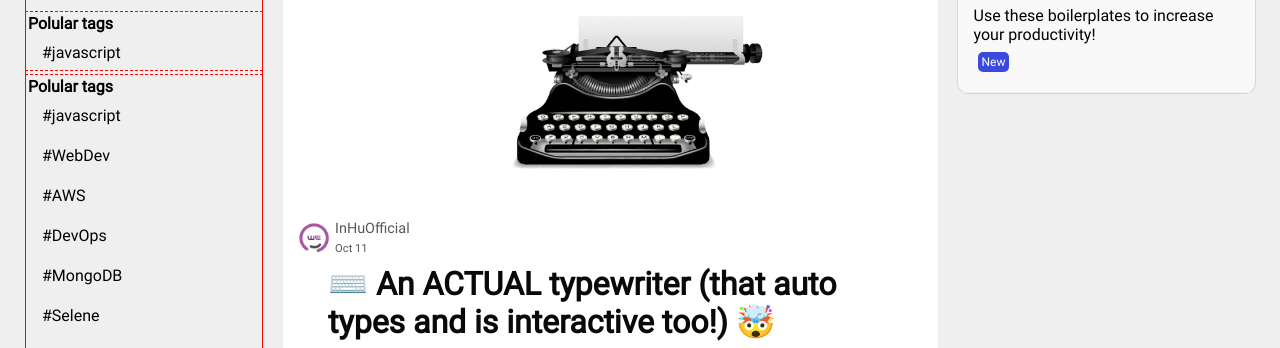
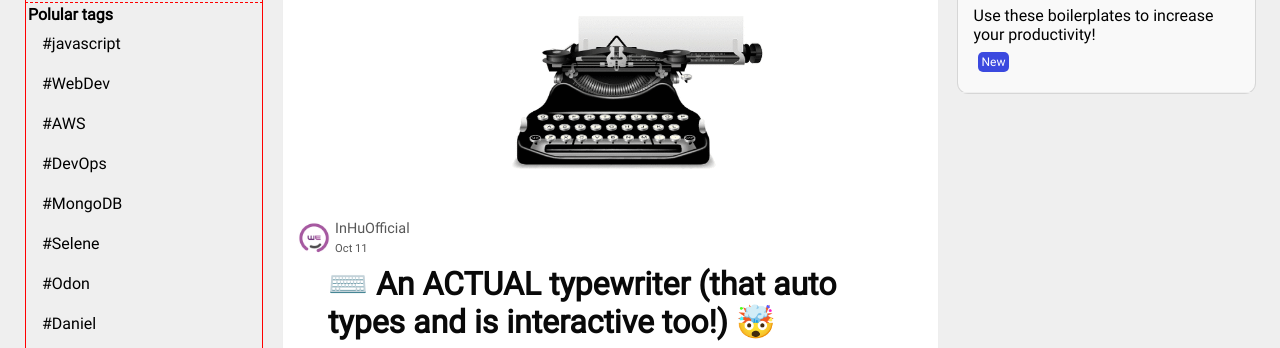
Before and after one commit to DanielAlvarado2010/Reto1-Equipo2, a plain HTML site: page index.html in a window 1280 px wide. Shown: the part 1159-1507 px from the top of the page. Drawn offline with nearby package versions, Linux system fonts and the light colour scheme; files that its build step writes are made by us from their sources.

Commit message:
responsive section main

```diff
--- a/index.html
+++ b/index.html
@@ -414,18 +414,6 @@
           </svg>
         </a>
       </div>
-
-      <!-- tags menu left-side-bar -->
-      <nav class="popupar-tags-conatiner mt-15">
-        <h3>Polular tags</h3>
-        <div class="popular-tags">
-          <div class="section-populartag">
-            <a href="#" class="popular-tag">#javascript </a>
-            <a href="#" class="popular-button">follow</a>
-          </div>
-        </div>
-      </nav>
-
 
       <!-- tags menu left-side-bar -->
       <nav class="popupar-tags-conatiner">
```
